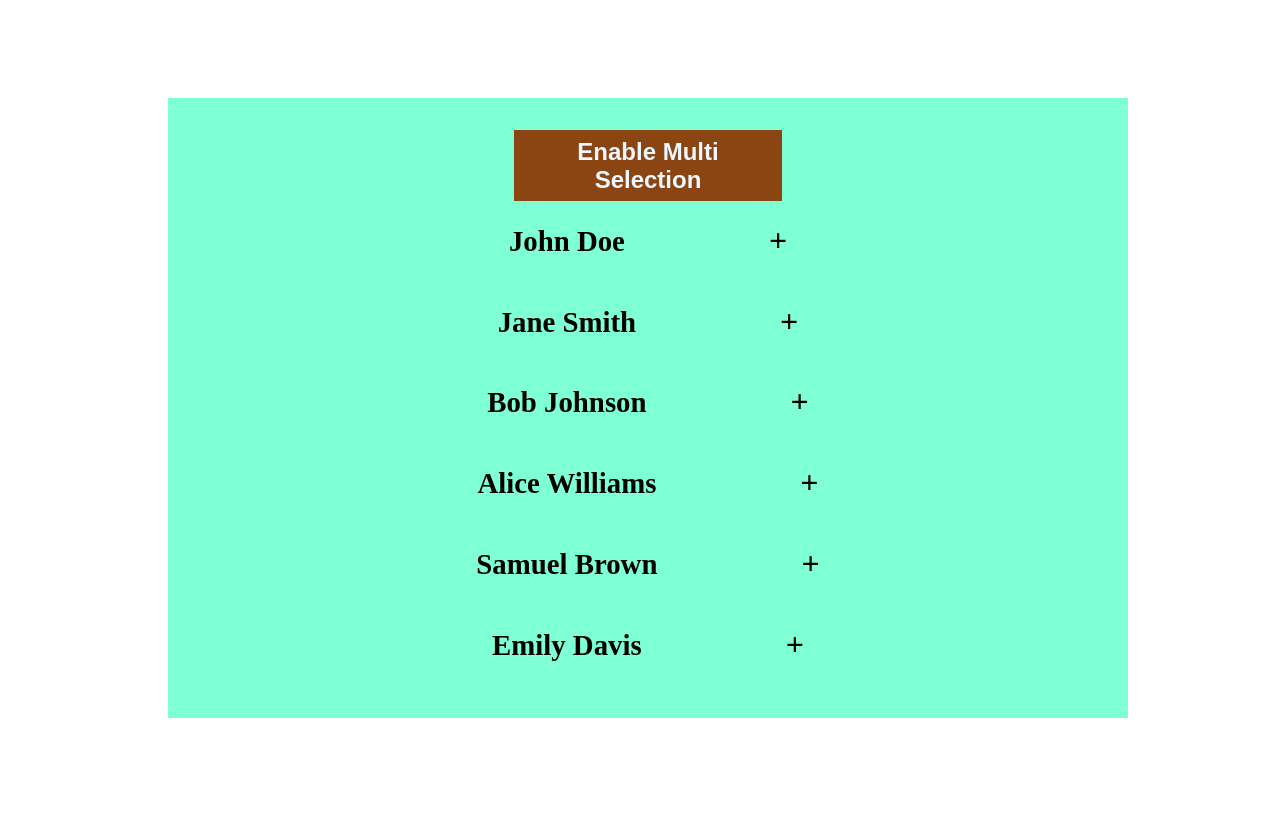
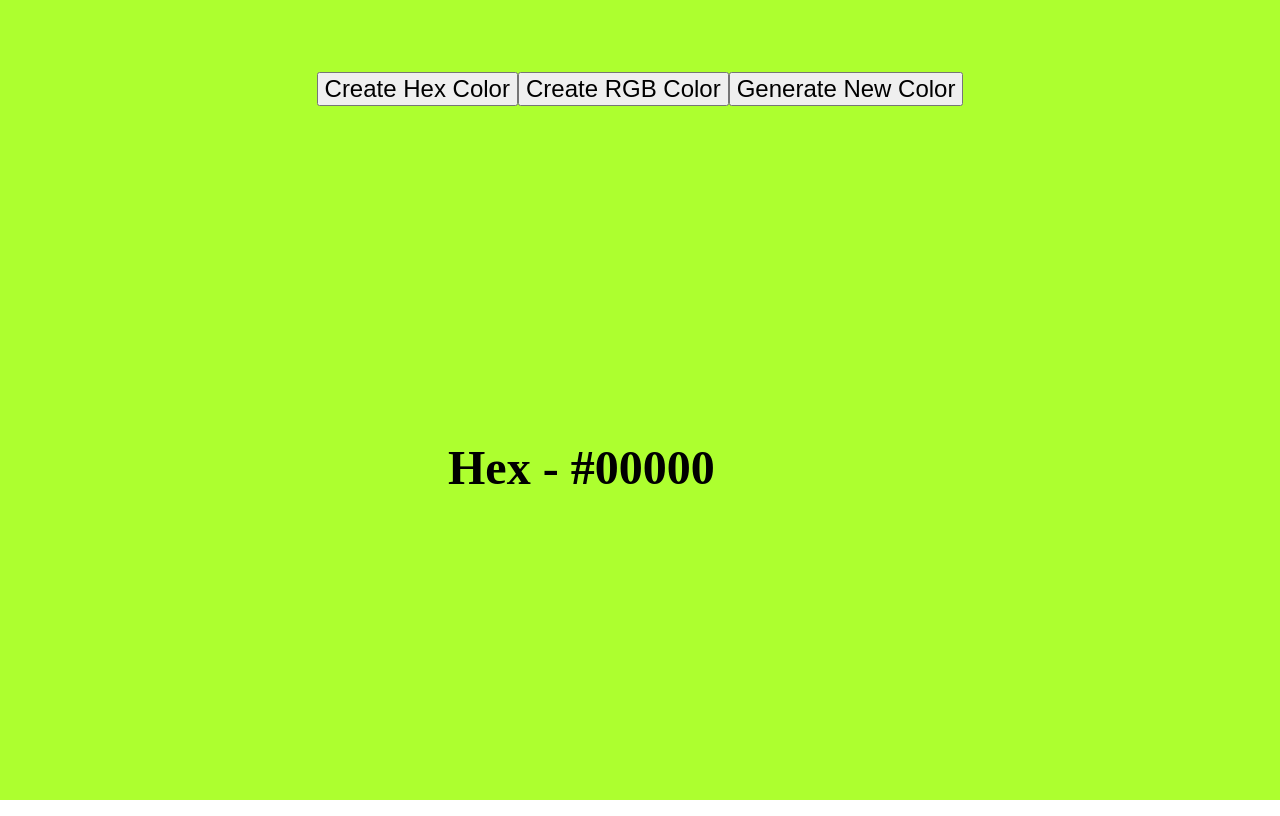
Before and after one commit to anynomous001/Feature_Practice, a React (Vite) app: page / in a window 1280 px wide. Built offline with nearby package versions, Linux system fonts and the light colour scheme.

Commit message:
Random color Generator Done

```diff
--- a/src/App.jsx
+++ b/src/App.jsx
@@ -1,10 +1,14 @@
 
-import Accordian from './Components/Accordian'
+// import Accordian from './Components/Accordian'
+import RandomColor from './Components/Random-color'
 
 function App() {
   return (
     <>
-      < Accordian />
+      {/*Accordian Component */}
+      {/* < Accordian /> */}
+      {/*Random Color Component */}
+      <RandomColor />
     </>
   )
 }
--- a/src/Components/Accordian/style.css
+++ b/src/Components/Accordian/style.css
@@ -1,7 +1,3 @@
-body {
-    text-align: center;
-}
-
 .container {
     background-color: aquamarine;
     width: 70%;
--- /dev/null
+++ b/src/Components/Random-color/index.jsx
@@ -0,0 +1,53 @@
+import React from 'react'
+import './style.css'
+
+export default function RandomColor() {
+    const [typeOfColor, SetTypeOfColor] = React.useState('hex')
+    const [color, setColor] = React.useState("#00000")
+
+
+
+    function randomColorUtility(length) {
+        return Math.floor(Math.random() * length)
+
+    }
+
+    function createRandomHexColor() {
+        SetTypeOfColor('hex')
+        const hexArray = [1, 2, 3, 4, 5, 6, 7, 8, 9, 'a', 'b', 'c', 'd', 'e', 'f']
+        let hexValue = '#'
+
+        for (let index = 0; index < 6; index++) {
+            hexValue += hexArray[randomColorUtility(hexArray.length)]
+        }
+        setColor(hexValue)
+        console.log(hexValue)
+
+    }
+
+    function createRandomRgbColor() {
+        SetTypeOfColor('rgb')
+
+        const r = randomColorUtility(256)
+        const g = randomColorUtility(256)
+        const b = randomColorUtility(256)
+        setColor(`rgb(${r}, ${g}, ${b})`)
+        console.log(color)
+    }
+
+
+    return (
+        <>
+            <div className="color" style={{ backgroundColor: color }}>
+                <button onClick={createRandomHexColor}>Create Hex Color</button>
+                <button onClick={createRandomRgbColor}>Create RGB Color</button>
+                <button onClick={typeOfColor == 'hex' ? createRandomHexColor : createRandomRgbColor}>Generate New Color</button>
+                <div className='colorName'>
+                    <h2>{`${typeOfColor == 'hex' ? 'Hex -' : ''}  ${color}`}</h2>
+                </div>
+
+            </div >
+
+        </>
+    )
+}
--- /dev/null
+++ b/src/Components/Random-color/style.css
@@ -0,0 +1,20 @@
+.color {
+    text-align: center;
+    height: 100vh;
+    width: 100%;
+    background-color: greenyellow;
+    position: relative;
+}
+
+.color button {
+    margin-top: 3em;
+    font-size: 1.5rem;
+}
+
+
+.colorName {
+    position: absolute;
+    left: 35%;
+    top: 50%;
+    font-size: 2rem;
+}
--- a/src/index.css
+++ b/src/index.css
@@ -0,0 +1,3 @@
+body {
+    margin: 0;
+}
```
